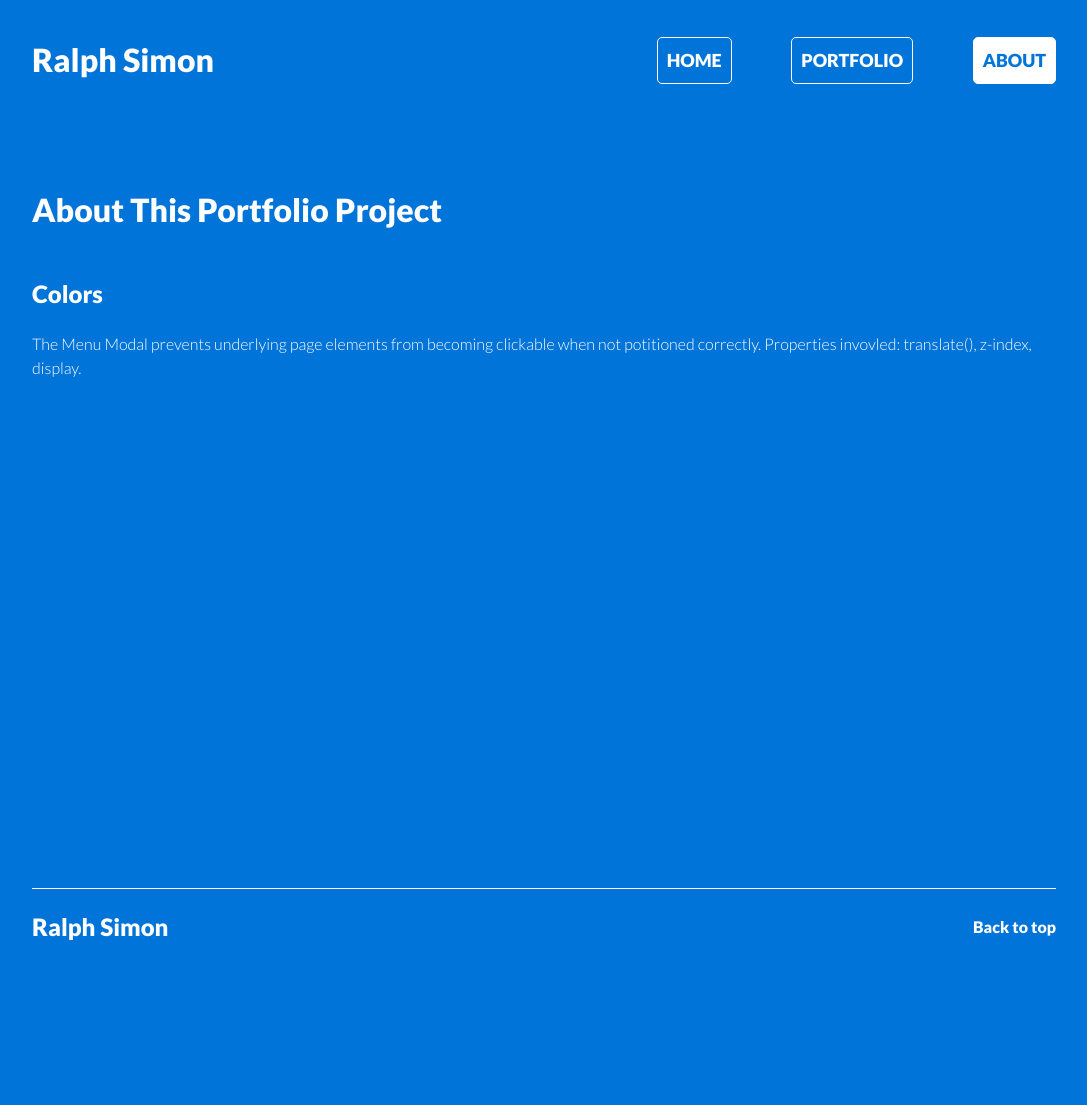
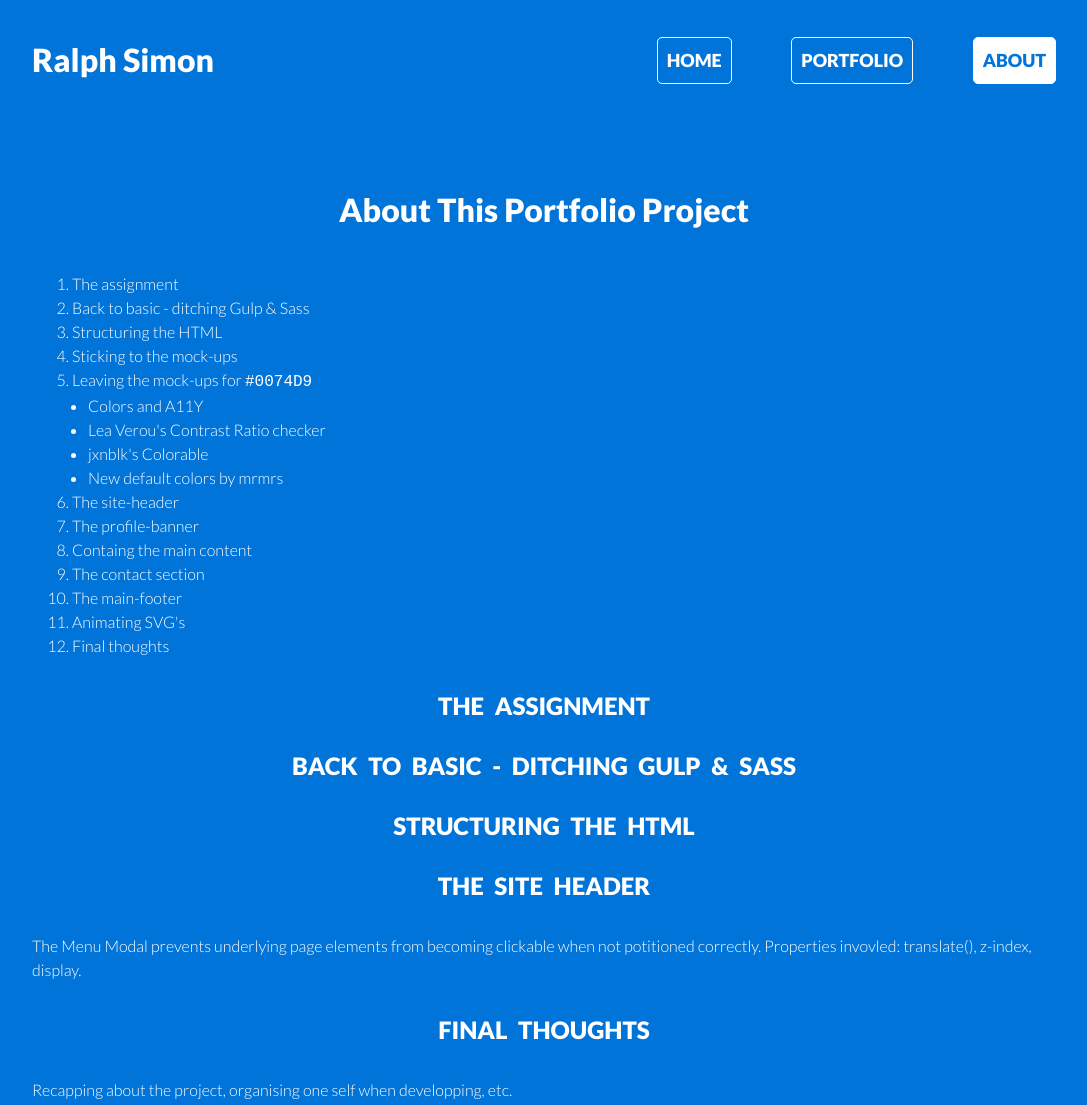
Before and after one commit to RalphSimon/02-responsive_layout, a website: page about.html in a window 1280 px wide. Shown: the top 1105 px of the page, without its empty margins (96-1183 px from the left). Before the commit the page ends 965 px from the top, so only its background shows below. Drawn offline with nearby package versions, Linux system fonts and the light colour scheme.

Commit message:
Small changes to textual styles

```diff
--- a/about.html
+++ b/about.html
@@ -10,6 +10,7 @@
 
     <link rel="stylesheet" href="css/base-styles.css">
     <link rel="stylesheet" href="css/blue-theme.css">
+    <link rel="stylesheet" href="css/article.css">
     <!-- <link rel="stylesheet" href="css/media-queries.css"> -->
 
     <script src="js/picturefill.min.js" async></script>
@@ -43,10 +44,50 @@
     </header>
 
     <main class="main-content">
-      <h1>About This Portfolio Project</h1>
+      <h1 class="article__title">About This Portfolio Project</h1>
       <article>
-        <h2>Colors</h2>
-        <p>The Menu Modal prevents underlying page elements from becoming clickable when not potitioned correctly. Properties invovled: translate(), z-index, display.</p>
+        <ol class="outline">
+          <li>The assignment</li>
+          <li>Back to basic - ditching Gulp &amp; Sass</li>
+          <li>Structuring the HTML</li>
+          <li>Sticking to the mock-ups</li>
+          <li>Leaving the mock-ups for <code>#0074D9</code></li>
+            <ul>
+              <li>Colors and A11Y</li>
+              <li>Lea Verou's Contrast Ratio checker</li>
+              <li>jxnblk's Colorable</li>
+              <li>New default colors by mrmrs</li>
+            </ul>
+          <li>The site-header</li>
+          <li>The profile-banner</li>
+          <li>Containg the main content</li>
+          <li>The contact section</li>
+          <li>The main-footer</li>
+          <li>Animating SVG's</li>
+          <li>Final thoughts</li>
+        </ol>
+
+        <section>
+          <h2 class="subheading">The assignment</h2>
+        </section>
+
+        <section>
+          <h2 class="subheading">Back to basic - ditching Gulp &amp; Sass</h2>
+        </section>
+
+        <section>
+          <h2 class="subheading">Structuring the HTML</h2>
+        </section>
+
+        <section>
+          <h2 class="subheading">The Site Header</h2>
+          <p>The Menu Modal prevents underlying page elements from becoming clickable when not potitioned correctly. Properties invovled: translate(), z-index, display.</p>
+        </section>
+
+        <section>
+          <h2 class="subheading">Final Thoughts</h2>
+          <p>Recapping about the project, organising one self when developping, etc.</p>
+        </section>
       </article>
     </main>
 
--- /dev/null
+++ b/css/article.css
@@ -0,0 +1,15 @@
+/******************
+
+  ARTICLE STYLES
+  -----------------
+
+******************/
+
+.article__title {
+  text-align: center;
+}
+
+.outline ul li {
+  list-style: disc;
+  margin-left: 1em;
+}
--- a/css/base-styles.css
+++ b/css/base-styles.css
@@ -38,7 +38,7 @@ ul {
   padding-left: 0;
 }
 
-ul, li {
+ul li {
   list-style: none;
 }
 
--- a/css/blue-theme.css
+++ b/css/blue-theme.css
@@ -60,6 +60,8 @@ a:hover {
 .subheading {
   text-transform: uppercase;
   text-align: center;
+  word-spacing: 0.25em;
+  line-height: 1;
   margin-top: 1.5em;
   margin-bottom: 1.5em;
 }
```
